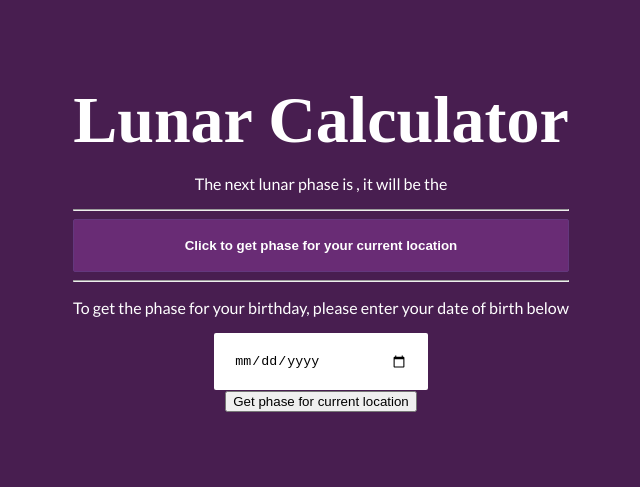
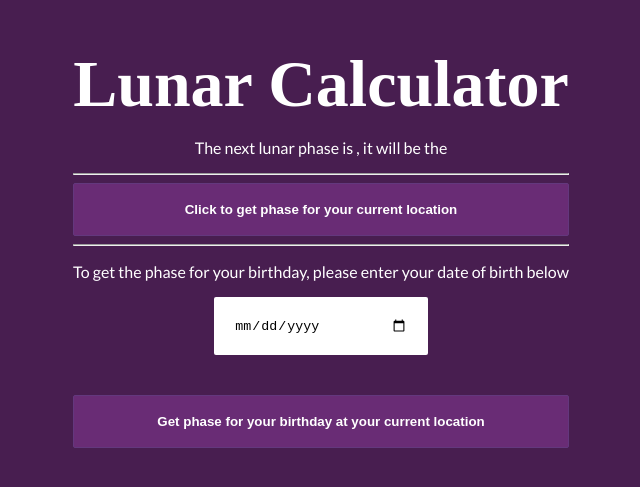
Before and after one commit to Slooowpoke/lunar-calculator, a React (Create React App) app: page / in a window 1280 px wide. Shown: the part 175-662 px from the top of the page, without its empty margins (319-959 px from the left). Built offline with nearby package versions, Linux system fonts and the light colour scheme; no server answers; a web font is replaced by a local one.

Commit message:
Added missing proptypes and replaced button with Button

```diff
--- a/src/components/PhaseForBirthday.jsx
+++ b/src/components/PhaseForBirthday.jsx
@@ -2,6 +2,7 @@ import React from "react";
 import PropTypes from "prop-types";
 import { ErrorMessage, Field, Form, Formik } from "formik";
 import PhaseForBirthdaySchema from "../form-schemas/PhaseForBirthdaySchema";
+import Button from "./ui/Button";
 
 const PhaseForBirthday = ({
   phase,
@@ -13,9 +14,9 @@ const PhaseForBirthday = ({
     return (
       <div>
         <p>{`The phase on your birthday was a ${phase} at ${percentage}`}</p>
-        <button onClick={resetPhaseForBirthday} type={"button"}>
+        <Button onClick={resetPhaseForBirthday} type="button">
           Click here to calculate a different date
-        </button>
+        </Button>
       </div>
     );
   }
@@ -37,9 +38,13 @@ const PhaseForBirthday = ({
           <div className="field-group">
             <Field name="date" type="date" />
             <br />
-            <ErrorMessage name="date" />
+            <ErrorMessage name="date" className="error-message" />
+            <br />
+            <br />
+            <Button type="submit">
+              Get phase for your birthday at your current location
+            </Button>
           </div>
-          <button type="submit">Get phase for current location</button>
         </Form>
       )}
     </Formik>
@@ -49,7 +54,8 @@ const PhaseForBirthday = ({
 PhaseForBirthday.propTypes = {
   phase: PropTypes.string,
   percentage: PropTypes.string,
-  fetchPhaseForDateOnLocation: PropTypes.func.isRequired
+  fetchPhaseForDateOnLocation: PropTypes.func.isRequired,
+  resetPhaseForBirthday: PropTypes.func.isRequired
 };
 
 PhaseForBirthday.defaultProps = {
```
